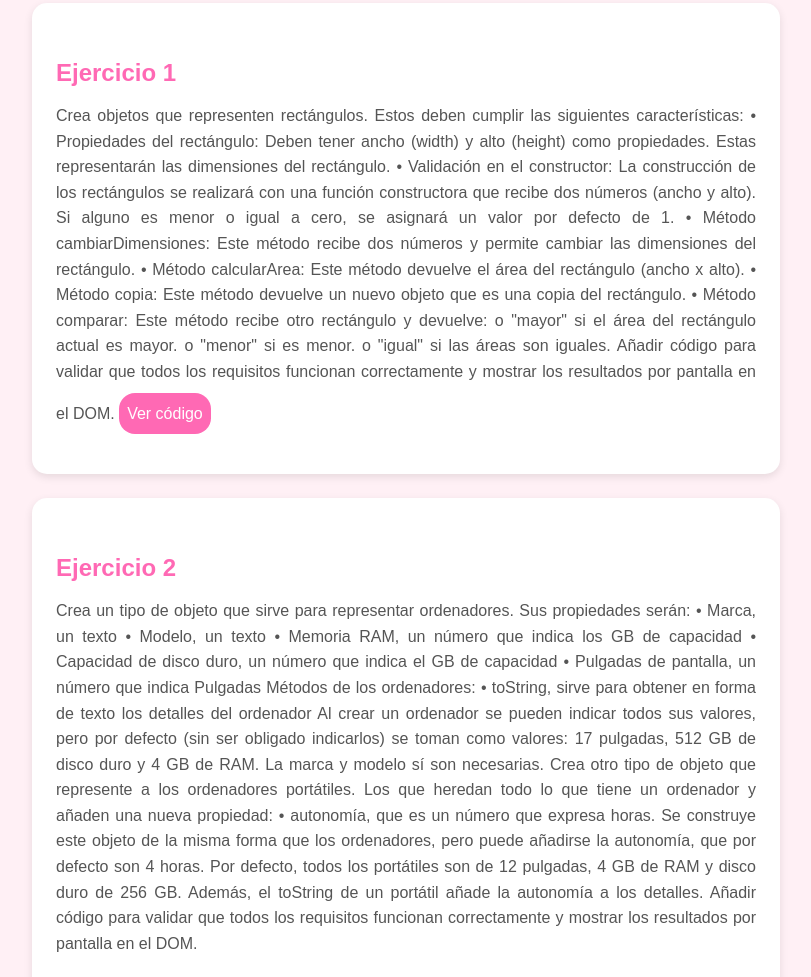
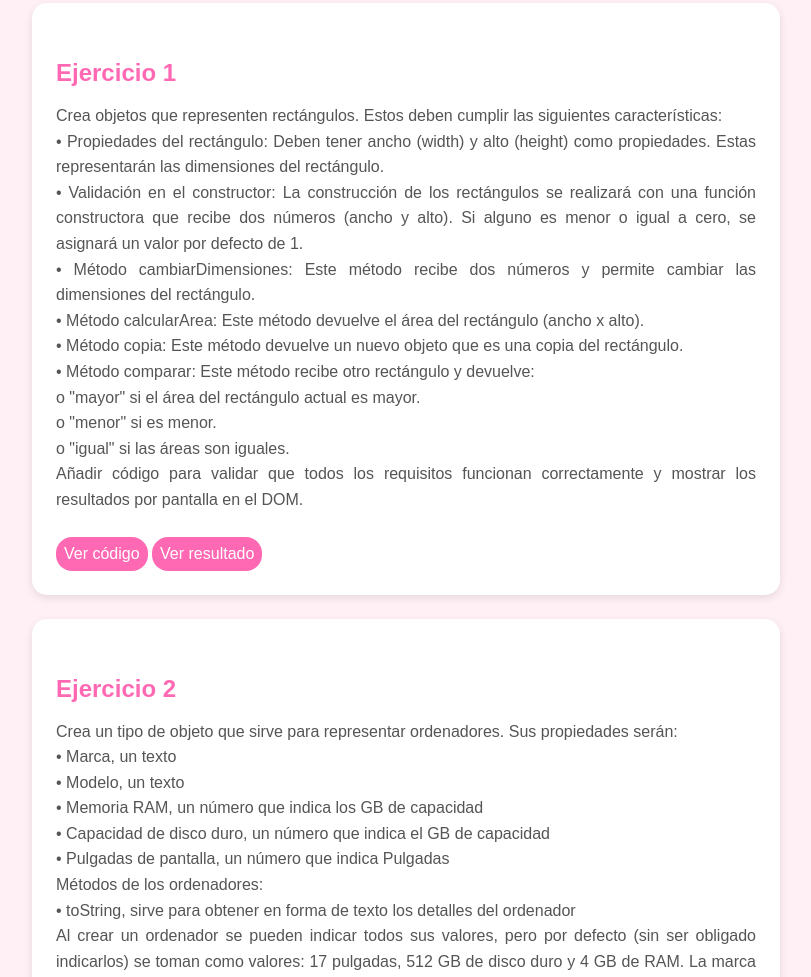
Before and after one commit to luciaar3/Cliente, a plain HTML site: page Practicas/PracticaPOO/InPrPOO.html in a window 1280 px wide. Shown: the part 90-1067 px from the top of the page, without its empty margins (234-1045 px from the left). Drawn offline with Linux system fonts and the light colour scheme.

Commit message:
practica poo

```diff
--- a/Practicas/PracticaPOO/InPrPOO.html
+++ b/Practicas/PracticaPOO/InPrPOO.html
@@ -12,46 +12,48 @@
         <h2>Ejercicio 1</h2>
         <p>
             Crea objetos que representen rectángulos. Estos deben cumplir las siguientes
-            características:
+            características:<br>
             • Propiedades del rectángulo: Deben tener ancho (width) y alto (height) como
-            propiedades. Estas representarán las dimensiones del rectángulo.
+            propiedades. Estas representarán las dimensiones del rectángulo.<br>
             • Validación en el constructor: La construcción de los rectángulos se realizará con
             una función constructora que recibe dos números (ancho y alto). Si alguno es
-            menor o igual a cero, se asignará un valor por defecto de 1.
+            menor o igual a cero, se asignará un valor por defecto de 1.<br>
             • Método cambiarDimensiones: Este método recibe dos números y permite
-            cambiar las dimensiones del rectángulo.
-            • Método calcularArea: Este método devuelve el área del rectángulo (ancho x alto).
+            cambiar las dimensiones del rectángulo.<br>
+            • Método calcularArea: Este método devuelve el área del rectángulo (ancho x alto).<br>
             • Método copia: Este método devuelve un nuevo objeto que es una copia del
-            rectángulo.
-            • Método comparar: Este método recibe otro rectángulo y devuelve:
-            o "mayor" si el área del rectángulo actual es mayor.
-            o "menor" si es menor.
-            o "igual" si las áreas son iguales.
+            rectángulo.<br>
+            • Método comparar: Este método recibe otro rectángulo y devuelve:<br>
+            o "mayor" si el área del rectángulo actual es mayor.<br>
+            o "menor" si es menor.<br>
+            o "igual" si las áreas son iguales.<br>
             Añadir código para validar que todos los requisitos funcionan correctamente y mostrar los
             resultados por pantalla en el DOM.
+        </p>
         <a href="ej1.js">Ver código</a>
+        <a href="ej1.html">Ver resultado</a>
     </section>
     <section>
         <h2>Ejercicio 2</h2>
         <p>
-            Crea un tipo de objeto que sirve para representar ordenadores. Sus propiedades serán:
-            • Marca, un texto
-            • Modelo, un texto
-            • Memoria RAM, un número que indica los GB de capacidad
-            • Capacidad de disco duro, un número que indica el GB de capacidad
-            • Pulgadas de pantalla, un número que indica Pulgadas
-            Métodos de los ordenadores:
-            • toString, sirve para obtener en forma de texto los detalles del ordenador
+            Crea un tipo de objeto que sirve para representar ordenadores. Sus propiedades serán:<br>
+            • Marca, un texto<br>
+            • Modelo, un texto<br>
+            • Memoria RAM, un número que indica los GB de capacidad<br>
+            • Capacidad de disco duro, un número que indica el GB de capacidad<br>
+            • Pulgadas de pantalla, un número que indica Pulgadas<br>
+            Métodos de los ordenadores:<br>
+            • toString, sirve para obtener en forma de texto los detalles del ordenador<br>
             Al crear un ordenador se pueden indicar todos sus valores, pero por defecto (sin ser
             obligado indicarlos) se toman como valores: 17 pulgadas, 512 GB de disco duro y 4 GB de
-            RAM. La marca y modelo sí son necesarias.
+            RAM. La marca y modelo sí son necesarias.<br>
             Crea otro tipo de objeto que represente a los ordenadores portátiles. Los que heredan todo
-            lo que tiene un ordenador y añaden una nueva propiedad:
-            • autonomía, que es un número que expresa horas.
+            lo que tiene un ordenador y añaden una nueva propiedad:<br>
+            • autonomía, que es un número que expresa horas.<br>
             Se construye este objeto de la misma forma que los ordenadores, pero puede añadirse la
             autonomía, que por defecto son 4 horas. Por defecto, todos los portátiles son de 12
             pulgadas, 4 GB de RAM y disco duro de 256 GB. Además, el toString de un portátil añade la
-            autonomía a los detalles.
+            autonomía a los detalles.<br>
             Añadir código para validar que todos los requisitos funcionan correctamente y mostrar los
             resultados por pantalla en el DOM.
         </p>
--- /dev/null
+++ b/Practicas/PracticaPOO/ej1.html
@@ -0,0 +1,13 @@
+<!DOCTYPE html>
+<html lang="es">
+<head>
+    <meta charset="UTF-8">
+    <meta name="viewport" content="width=device-width, initial-scale=1.0">
+    <title>ej1</title>
+</head>
+<body>
+    <h1>Resultados</h1>
+    <p id="p"></p>
+    <script src="ej1.js"></script>
+</body>
+</html>
```
Also changed, not shown: Practicas/PracticaPOO/ej1.js (+27 -1 lines), Practicas/PracticaPOO/ej2.html (added, +13 -0 lines), Practicas/PracticaPOO/ej2.js (added, +24 -0 lines).
